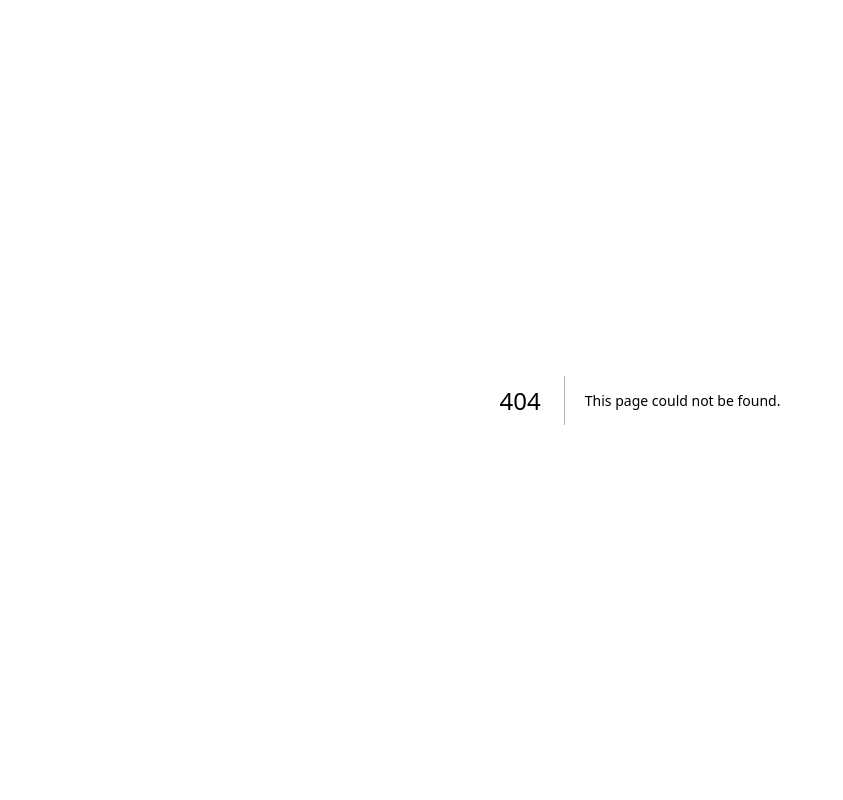
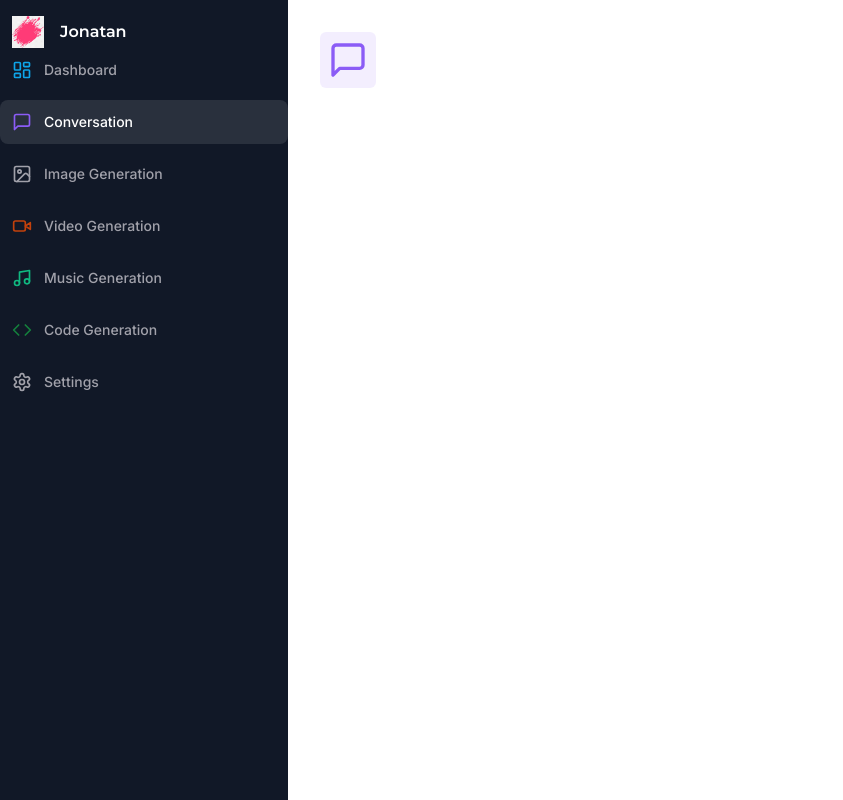
Before and after one commit to JoniMop/aitooling, a Next.js app in the folder aitool/: page /conversation in a window 1280 px wide. Before the commit this address had no page. Shown: the whole page, without its empty margins (0-843 px from the left). Built offline with nearby package versions, Linux system fonts and the light colour scheme.

Commit message:
conversation page - icon - props - heading

```diff
--- /dev/null
+++ b/aitool/app/(dashboard)/(routes)/conversation/page.tsx
@@ -0,0 +1,19 @@
+import {Heading} from "@/components/heading";
+
+import {MessageSquare} from "lucide-react";
+
+const ConnversationPage= () => {
+    return (
+    <div>
+        <Heading
+	title="Conversation"
+	description="Our most advanced conversation model."
+	icon={MessageSquare}
+	iconColor="text-violet-500"
+	bgColor="bg-violet-500/10"
+	/>
+    </div>
+    )
+}
+
+export default ConnversationPage
--- /dev/null
+++ b/aitool/components/heading.tsx
@@ -0,0 +1,31 @@
+import {cn} from "@/lib/utils";
+import {LucideIcon} from "lucid-react";
+
+
+interface HeadingProps {
+ title: string;
+ description: string;
+ icon: LucideIcon;
+ iconColor?: string;
+ bgColor?: string;
+}
+
+
+export const Heading = ({
+  title,
+  description,
+  icon: Icon,
+  iconColor,
+  bgColor
+}: HeadingProps) => {
+return (
+<>
+ <div className="px-4 lg:px-8 flex items-center gap-x-3 mb-8">
+  <div className={cn("p-2 w-fit rounded-md", bgColor)}>
+   <Icon className={cn("w-10 h-10", iconColor)} />
+  </div>
+ </div>
+</>
+ );
+
+}
```
Also changed, not shown: 1 other file (tests, documents, lock files or other folders).
